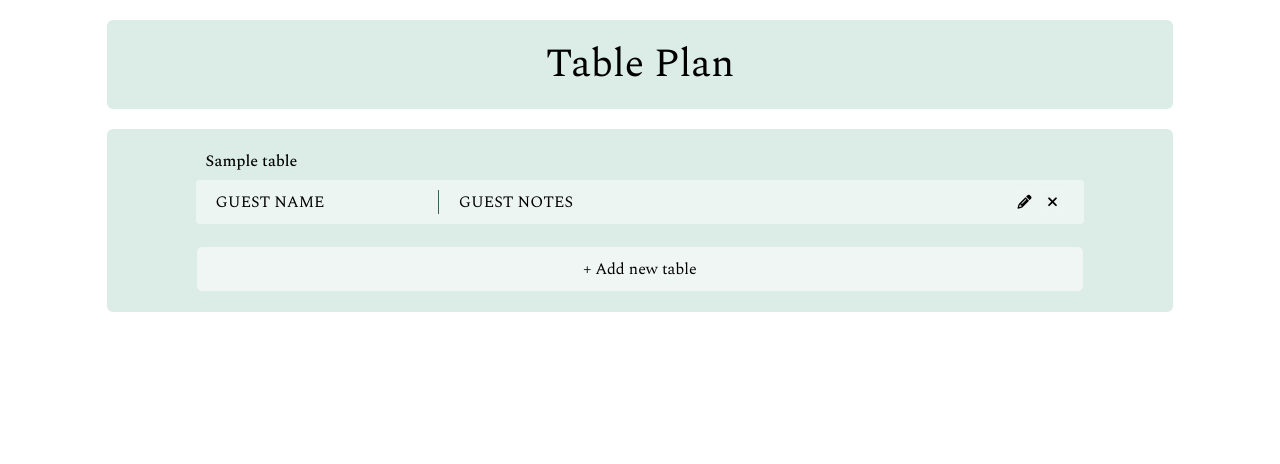
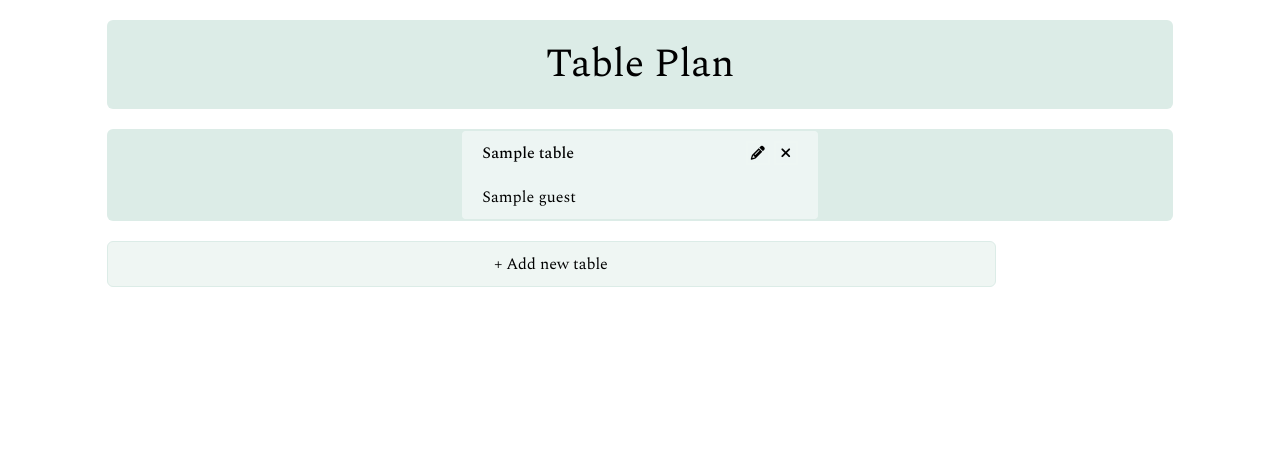
Before and after one commit to lilli-mcnally/tie-the-knot, a Flask app: page /table_plan in a window 1280 px wide. Shown: the part 130-594 px from the top of the page. Run offline with Flask 2, Linux system fonts and the light colour scheme; tables that the repository leaves empty hold one stand-in row (values such as "Sample post"); some libraries are stand-ins or nearby versions.

Commit message:
Add loops and if statements to Table Plan page

```diff
--- a/tietheknot/routes.py
+++ b/tietheknot/routes.py
@@ -131,7 +131,8 @@ def delete_guest(guest_id):
 @app.route("/table_plan")
 def table_plan():
     tables = list(Table.query.order_by(Table.table_name).all())
-    return render_template("table_plan.html", tables=tables)
+    guests = list(Guest.query.order_by(Guest.guest_name).all())
+    return render_template("table_plan.html", tables=tables, guests=guests)
 
 @app.route("/add_table", methods=["GET", "POST"])
 def add_table():
--- a/tietheknot/templates/edit_table.html
+++ b/tietheknot/templates/edit_table.html
@@ -17,8 +17,8 @@
 <form action="{{ url_for('edit_table', table_id=table.id)}}" method="POST">
     <div class="row" id="form-row">
         <div class="col s8" id="form-col">
-            <label for="table_name">Table Name</label>
-            <input type="text" id="table_name" name="table_name" minlength="1" maxlength="30"
+            <label for="new_table">Table Name</label>
+            <input type="text" id="new_table" name="new_table" minlength="1" maxlength="30"
                 value="{{ table.table_name }}" required>
             <br>
             <button class="btn waves-effect waves-light submit" type="submit" name="action">Submit
--- a/tietheknot/templates/table_plan.html
+++ b/tietheknot/templates/table_plan.html
@@ -10,16 +10,11 @@
         <div>
             <div class="col s12 green-row green-container">
                 {% for table in tables %}
-                <!-- Iterates through each Table -->
+                <div class="col s4 checklist-item">
+                    <div class="col s6">
                         <p class="checklist-date"><strong>{{ table.table_name }}</strong></p>
-                <div class="col s10 checklist-item">
-                    <div class="col s3">
-                        <p>GUEST NAME</p>
                     </div>
                     <div class="col s6">
-                        <p class="checklist-notes">GUEST NOTES</p>
-                    </div>
-                    <div class="col s3">
                         <p class="checklist-checkbox">
                             <a href="{{ url_for('edit_table', table_id=table.id) }}">
                                 <i class="fa-solid fa-pencil"></i>
@@ -29,7 +24,24 @@
                             </a>
                         </p>
                     </div>
+                    {% for guest in guests %}
+                    {% if guest.table_number == table.id %}
+                    <div class="col s6">
+                        <p>{{ guest.guest_name }}</p>
                     </div>
+                    {% endif %}
+                    {% endfor %}
+                    {% for table in tables %}
+                    {% for guest in guests %}
+                    {% if guest.table_number == 0 %}
+                    <div class="col s4 checklist-item"></div>
+                    <div class="col s6">
+                        <p class="checklist-date"><strong>No table assigned yet</strong></p>
+                    </div>
+                    <div class="col s6">
+                        <p>{{ guest.guest_name }}</p>
+                    </div>
+                    {% endif %}
                     <!-- Modal Structure -->
                     <div id="deleteModal{{ table.id }}" class="modal">
                         <div class="modal-content">
@@ -42,12 +54,17 @@
                         </div>
                     </div>
                     {% endfor %}
+                    {% endfor %}
+                </div>
+                {% endfor %}
+            </div>
+        </div>
         <a href="{{ url_for('add_table') }}" class="col s10 green-row new-green-row">
             <p>+ Add new table</p>
         </a>
     </div>
-        </div>
-    </div>
-</div>
+
+
+
 
     {% endblock %}
```
Lines whose indentation alone changed are shown as unchanged.
